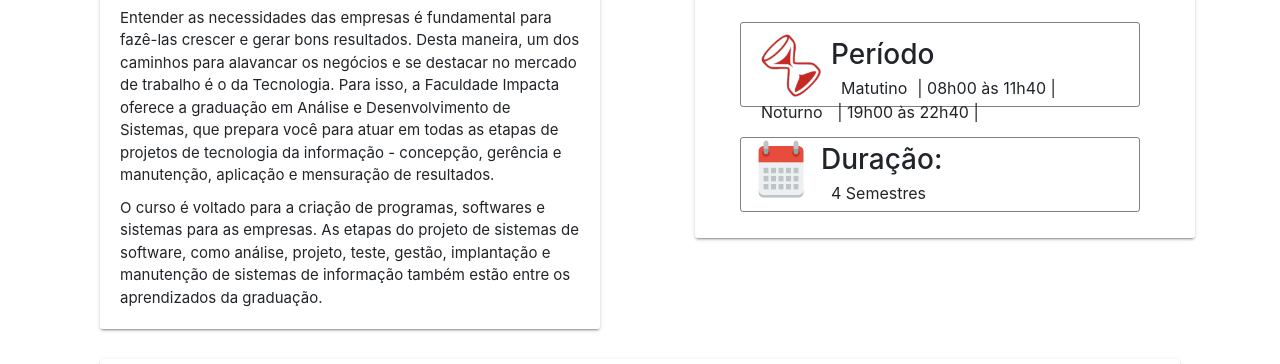
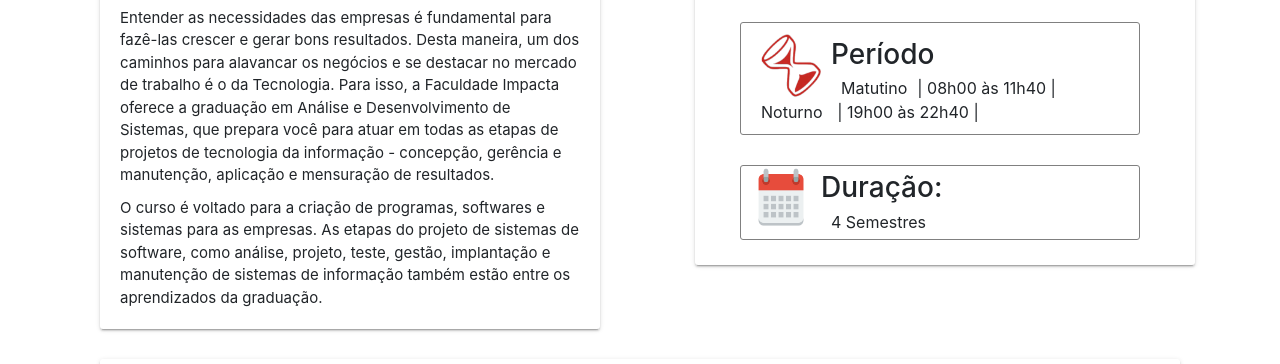
Before and after one commit to GuilhermePortes/LMS, a plain HTML site: page ADS_EAD.html in a window 1280 px wide. Shown: the part 268-632 px from the top of the page. Drawn offline with Linux system fonts and the light colour scheme.

Commit message:
alterei so ads ead

```diff
--- a/ADS_EAD.html
+++ b/ADS_EAD.html
@@ -43,9 +43,9 @@
                 <p>O curso é voltado para a criação de programas, softwares e sistemas para as empresas. As etapas do projeto de sistemas de software, como análise, projeto, teste, gestão, implantação e manutenção de sistemas de informação também estão entre os aprendizados da graduação.</p>
                 </div>
                 <!--BACHARELADO (PERIODO E DURACAO)-->
-                <div class="periodo">
+                <div class="periodo_si">
                 <h2><span class="letrasdiferentes">BACHARELADO</span></h2>
-                <div class="periodo2">
+                <div class="periodo2_si">
                     <img class="ampulheta" src="ampulheta.png">
                     <h3>Período</h3>
                     <span class="letrasdiferentes">Matutino</span>| 08h00 às 11h40 |<br>
```
